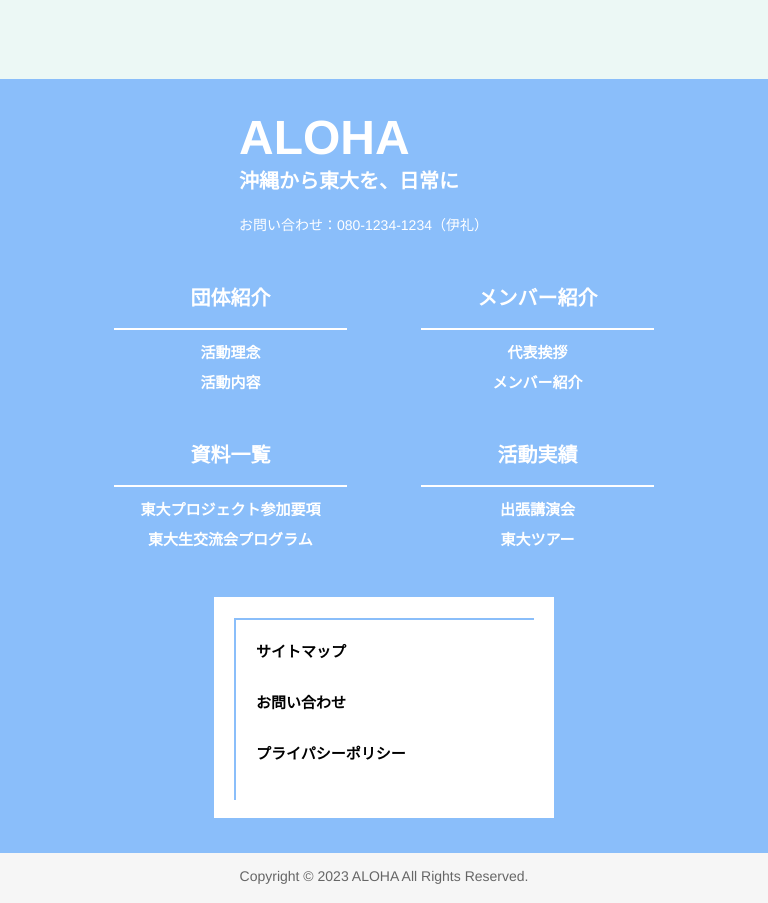
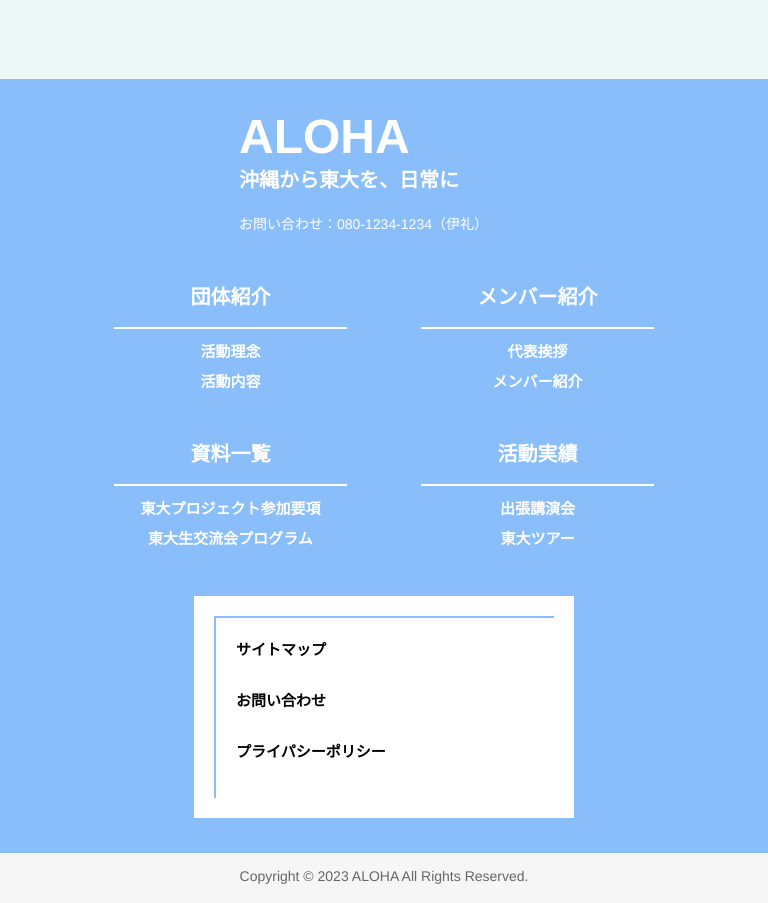
Before and after one commit to ReoYabiku/aloha-hp-next, a Next.js app: page /members in a window 768 px wide. Shown: the part 5319-6222 px from the top of the page. Built offline with nearby package versions, Linux system fonts and the light colour scheme.

Commit message:
1pxのpaddingを入れなくても動くように

```diff
--- a/app/(footer)/Footer.module.css
+++ b/app/(footer)/Footer.module.css
@@ -17,6 +17,7 @@
 @media screen and (max-width: 959px) {
 	.footer{
 		height: auto;
+		padding-top: 30px;
 		padding-bottom: 35px;
 		display: block;
 	}
--- a/app/(footer)/GroupInfo.module.css
+++ b/app/(footer)/GroupInfo.module.css
@@ -22,7 +22,10 @@
     .container {
         width: 290px;
         margin: 0 auto;
-        padding-top: 1px;
+    }
+
+    .title {
+        margin-top: 0;
     }
 }
 
@@ -30,11 +33,11 @@
     .container {
         width: 60%;
         margin: 0 auto;
-        padding-top: 1px;
     }
 
     .title {
         font-size: 40px;
+        margin-top: 0;
     }
 
     .subtitle {
--- a/app/(footer)/SiteMapcard.module.css
+++ b/app/(footer)/SiteMapcard.module.css
@@ -24,10 +24,11 @@
     .card {
         margin: 35px auto 0;
         width: 340px;
-        padding-top: 1px;
-        height: 220px;
+        height: auto;
+        padding: 20px;
     }
     .border {
+        margin: 0;
         height: 180px;
     }
     .list {
@@ -39,10 +40,11 @@
     .card {
         margin: 35px auto 0;
         width: 70%;
-        padding-top: 1px;
-        height: 220px;
+        height: auto;
+        padding: 20px;
     }
     .border {
+        margin: 0;
         height: 180px;
     }
     .list {
```
